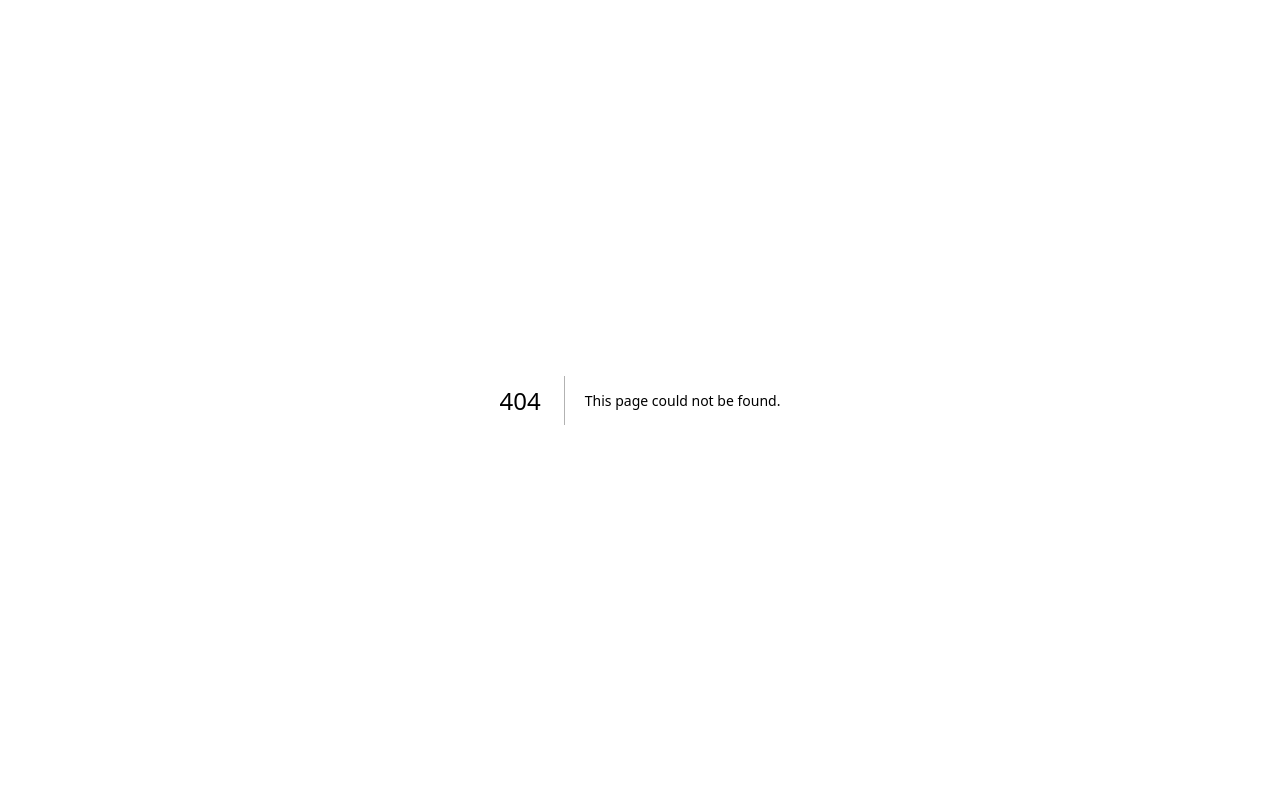
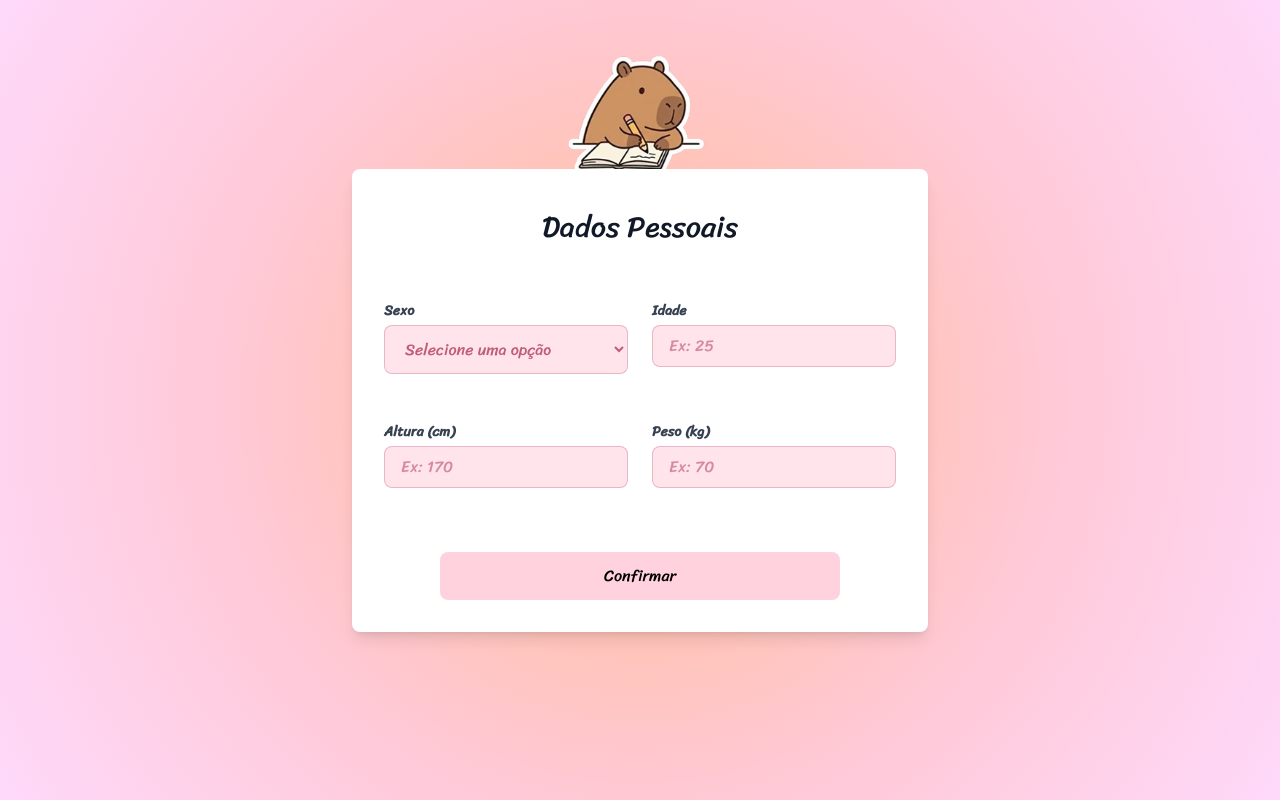
Before and after one commit to Saraingridsousa/Daylist_WebApp, a Next.js app: page /pesoalData in a window 1280 px wide. Before the commit this address had no page. Built offline with nearby package versions, Linux system fonts and the light colour scheme.

Commit message:
visual da página de dados pessoais feito

```diff
--- /dev/null
+++ b/app/pesoalData/page.tsx
@@ -0,0 +1,140 @@
+'use client';
+
+import { useState, FormEvent } from 'react';
+import { useRouter } from 'next/navigation';
+import AuthShell from '../../components/auth/AuthShell';
+
+export default function PersonalDataPage() {
+  const router = useRouter();
+  const [gender, setGender] = useState('');
+  const [age, setAge] = useState('');
+  const [height, setHeight] = useState('');
+  const [weight, setWeight] = useState('');
+  const [loading, setLoading] = useState(false);
+  const [error, setError] = useState('');
+
+  const handleSubmit = async (e: FormEvent<HTMLFormElement>) => {
+    e.preventDefault();
+    setError('');
+
+    if (!gender) {
+      setError('Por favor, selecione uma opção de sexo.');
+      return;
+    }
+
+    setLoading(true);
+
+    try {
+      await new Promise(resolve => setTimeout(resolve, 1000));
+      router.push('/');
+    } catch (err) {
+      setError('Erro ao salvar dados. Tente novamente.');
+      console.error('Save error:', err);
+    } finally {
+      setLoading(false);
+    }
+  };
+
+  return (
+    <AuthShell
+      title="Dados Pessoais"
+      error={error}
+      classname="max-w-xl w-full"
+      imageSrc='/assets/capPesoalData.png'
+      styleImage="-top-32"
+    >
+      <form onSubmit={handleSubmit} className="space-y-6">
+            {/* Sexo e Idade */}
+            <div className="grid grid-cols-1 md:grid-cols-2 gap-6 pt-6">
+              <div>
+                <label htmlFor="gender" className="block text-sm font-bold text-gray-700">
+                  Sexo
+                </label>
+                <select
+                  id="gender"
+                  value={gender}
+                  onChange={(e) => setGender(e.target.value)}
+                  required
+                  className="mt-1 w-full bg-[#FFC9D780] px-4 py-2 border border-[#AB2F5040] rounded-lg focus:outline-none focus:ring-2 focus:ring-[#AB2F5080] focus:border-transparent transition text-[#AB2F50BF] cursor-pointer"
+                  disabled={loading}
+                >
+                  <option value="" disabled>Selecione uma opção</option>
+                  <option value="feminino">Feminino</option>
+                  <option value="masculino">Masculino</option>
+                  <option value="prefiro-nao-dizer">Prefiro não dizer</option>
+                </select>
+              </div>
+
+              <div>
+                <label htmlFor="age" className="block text-sm font-bold text-gray-700">
+                  Idade
+                </label>
+                <input
+                  id="age"
+                  type="number"
+                  min="1"
+                  max="120"
+                  value={age}
+                  onChange={(e) => setAge(e.target.value)}
+                  placeholder="Ex: 25"
+                  required
+                  className="mt-1 w-full bg-[#FFC9D780] px-4 py-2 border border-[#AB2F5040] rounded-lg focus:outline-none focus:ring-2 focus:ring-[#AB2F5080] focus:border-transparent transition placeholder-[#AB2F5080] text-[#AB2F50BF]"
+                  disabled={loading}
+                />
+              </div>
+            </div>
+
+            {/* Altura e Peso */}
+            <div className="grid grid-cols-1 md:grid-cols-2 gap-6 pt-6">
+              <div>
+                <label htmlFor="height" className="block text-sm font-bold text-gray-700">
+                  Altura (cm)
+                </label>
+                <input
+                  id="height"
+                  type="number"
+                  min="50"
+                  max="250"
+                  value={height}
+                  onChange={(e) => setHeight(e.target.value)}
+                  placeholder="Ex: 170"
+                  required
+                  className="mt-1 w-full bg-[#FFC9D780] px-4 py-2 border border-[#AB2F5040] rounded-lg focus:outline-none focus:ring-2 focus:ring-[#AB2F5080] focus:border-transparent transition placeholder-[#AB2F5080] text-[#AB2F50BF]"
+                  disabled={loading}
+                />
+              </div>
+
+              <div>
+                <label htmlFor="weight" className="block text-sm font-bold text-gray-700">
+                  Peso (kg)
+                </label>
+                <input
+                  id="weight"
+                  type="number"
+                  min="20"
+                  max="300"
+                  step="0.1"
+                  value={weight}
+                  onChange={(e) => setWeight(e.target.value)}
+                  placeholder="Ex: 70"
+                  required
+                  className="mt-1 w-full bg-[#FFC9D780] px-4 py-2 border border-[#AB2F5040] rounded-lg focus:outline-none focus:ring-2 focus:ring-[#AB2F5080] focus:border-transparent transition placeholder-[#AB2F5080] text-[#AB2F50BF]"
+                  disabled={loading}
+                />
+              </div>
+            </div>
+
+            {/* Botão de confirmar */}
+            <div className="mx-14 pt-10">
+              <button
+                type="submit"
+                disabled={loading}
+                className="w-full bg-[#FFC9D7D4] hover:bg-[#AB2F5080] disabled:bg-[#AB2F5040] text-black py-3 px-4 rounded-lg transition duration-200 font-medium"
+              >
+                {loading ? 'Salvando...' : 'Confirmar'}
+              </button>
+            </div>
+          </form>
+        </AuthShell>
+      );
+    }
--- a/components/auth/AuthShell.tsx
+++ b/components/auth/AuthShell.tsx
@@ -11,6 +11,7 @@ type AuthShellProps = {
   imageSrc?: string;
   imageAlt?: string;
   classname?: string;
+  styleImage?: string;
 };
 
 export default function AuthShell({
@@ -21,6 +22,7 @@ export default function AuthShell({
   imageSrc = '',
   imageAlt = 'Daylist Logo',
   classname = '',
+  styleImage = '',
 }: AuthShellProps) {
   return (
     <div className="bg-[radial-gradient(circle,#FFC0A1_13%,#FFC9D7_55%,#FED9FA_100%)] min-h-screen flex items-center justify-center p-4">
@@ -31,7 +33,7 @@ export default function AuthShell({
             src={imageSrc}
             width={150}
             height={150}
-            className="absolute -top-24 left-1/2 -translate-x-1/2 z-0"
+            className={`absolute -top-24 left-1/2 -translate-x-1/2 z-0 ${styleImage}`}
           />
         )}
         <div className="relative z-10 bg-white h-full rounded-lg shadow-lg p-8 pt-10 w-full">
```
Also changed, not shown: public/assets/capPesoalData.png (added).
